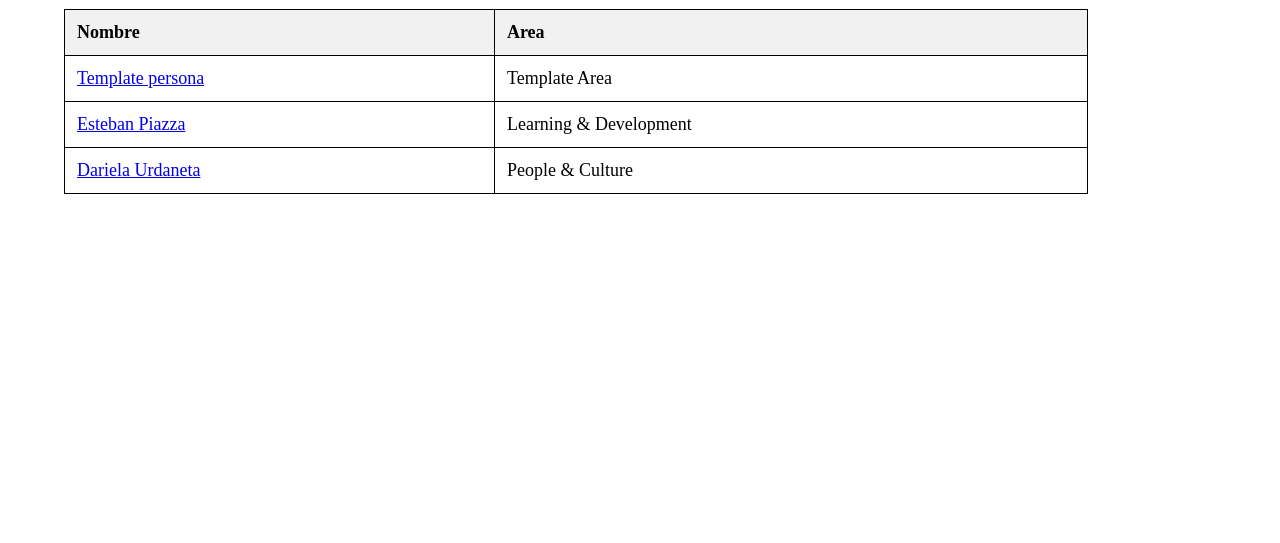
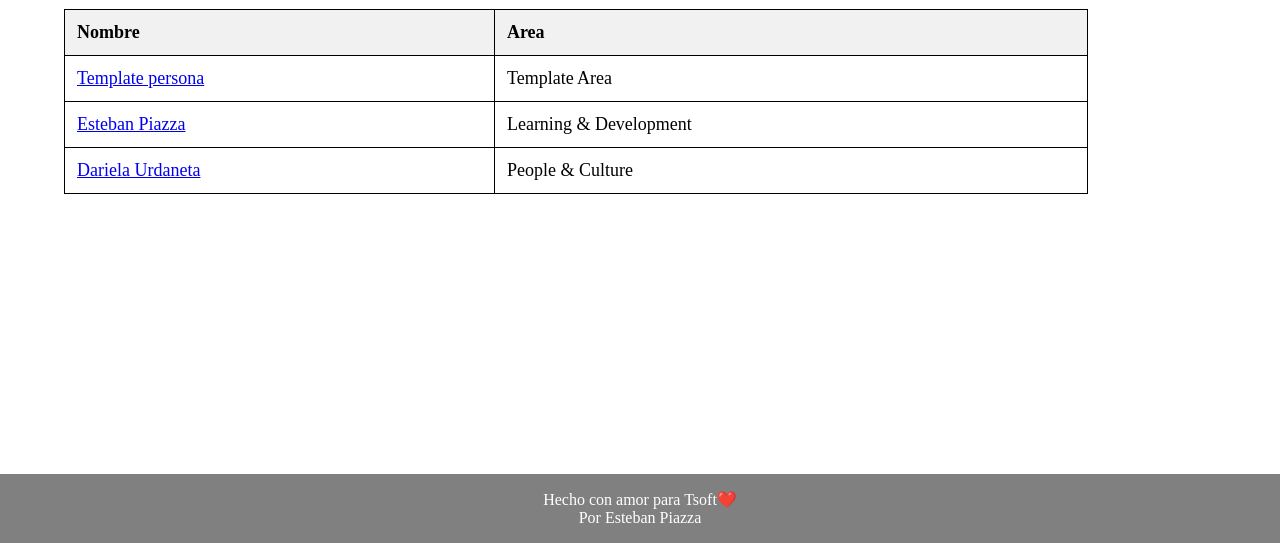
Before and after one commit to estebanpiazza/planes-de-carrera, a plain HTML site: page index.html in a window 1280 px wide. Shown: the part 257-800 px from the top of the page. Drawn offline with Linux system fonts and the light colour scheme.

Commit message:
agregado footer

```diff
--- a/css/style.css
+++ b/css/style.css
@@ -45,3 +45,12 @@ body{margin: 0;}
     /* Add a grey background color to the table header and on hover */
     background-color: #f1f1f1;
   }
+.footer {
+    position: absolute;
+    right: 0;
+    bottom: 0;
+    left: 0;
+    padding: 1rem;
+    background-color: grey;
+    color:white;
+    text-align: center;}
--- a/index.html
+++ b/index.html
@@ -23,7 +23,7 @@
 
 
     </main>
-    <footer></footer>
+    <div class="footer">Hecho con amor para Tsoft❤️<br>Por Esteban Piazza</div>
 
 </body>
 </html>
```
